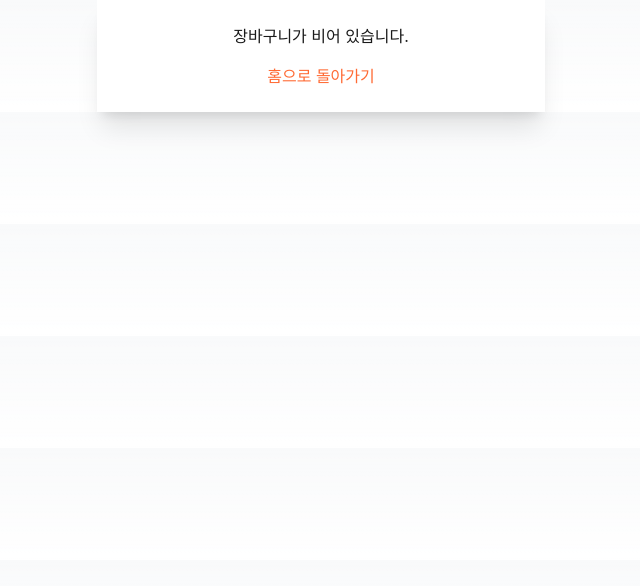
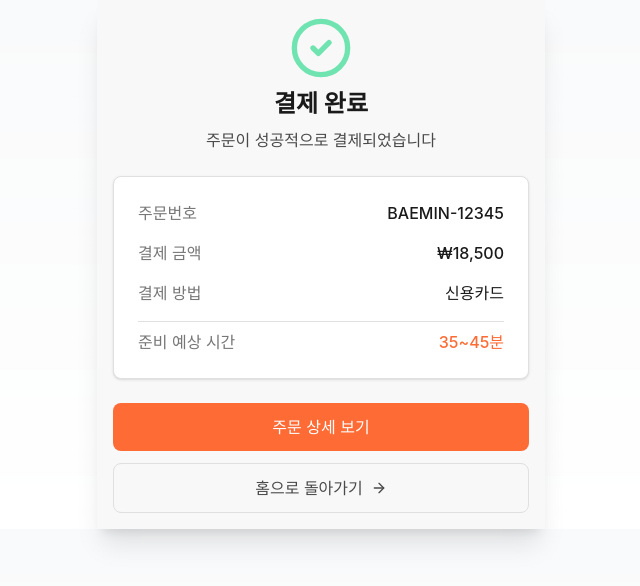
Before and after one commit to WON-Q/user-frontend, a Next.js app: page /payment/complete in a window 1280 px wide. Shown: the top 586 px of the page, without its empty margins (319-959 px from the left). Built offline with nearby package versions, Linux system fonts and the light colour scheme; a web font is replaced by a local one.

Commit message:
feat: 결제중, 결제완료료

```diff
--- a/app/payment/[orderId]/page.tsx
+++ b/app/payment/[orderId]/page.tsx
@@ -10,7 +10,7 @@ export default function PaymentPage({ params }: { params: { orderId: string } })
   const tableId = searchParams.get("tableId") || "1";
 
   console.log("orderId:", params.orderId); // Log the orderId
-
+  console.log(restaurantId, tableId); // Log the restaurantId and tableId
   return (
     <CartProvider restaurantId={restaurantId} tableId={tableId}>
       <PaymentContent orderId={params.orderId} />
--- /dev/null
+++ b/app/payment/complete/page.tsx
@@ -0,0 +1,66 @@
+"use client";
+
+import Link from "next/link";
+import Image from "next/image";
+import { CheckCircle2, ArrowRight } from "lucide-react";
+import { useSearchParams } from "next/navigation";
+
+export default function PaymentCompletePage() {
+  const searchParams = useSearchParams();
+  const restaurantId = searchParams.get("restaurantId") || "defaultRestaurantId"; // Fallback value
+  const tableId = searchParams.get("tableId") || "defaultTableId"; // Fallback value
+
+  return (
+    <div className="flex min-h-screen flex-col items-center justify-center bg-[#F8F8F8] p-4">
+      <div className="w-full max-w-md space-y-6">
+        <div className="flex flex-col items-center justify-center space-y-2 text-center">
+          <CheckCircle2 className="h-16 w-16 text-[#70E4B0]" />
+          <h1 className="text-2xl font-bold text-[#1A1A1A]">결제 완료</h1>
+          <p className="text-[#4A4A4A]">주문이 성공적으로 결제되었습니다</p>
+        </div>
+
+        <div className="border border-[#E0E0E0] bg-white shadow-sm rounded-lg p-6">
+          <div className="space-y-4">
+            <div className="flex justify-between">
+              <span className="text-[#767676]">주문번호</span>
+              <span className="font-medium text-[#1A1A1A]">BAEMIN-12345</span>
+            </div>
+
+            <div className="flex justify-between">
+              <span className="text-[#767676]">결제 금액</span>
+              <span className="font-medium text-[#1A1A1A]">₩18,500</span>
+            </div>
+
+            <div className="flex justify-between">
+              <span className="text-[#767676]">결제 방법</span>
+              <span className="font-medium text-[#1A1A1A]">신용카드</span>
+            </div>
+
+            <div className="border-t border-[#E0E0E0] my-2"></div>
+
+            <div className="flex justify-between">
+              <span className="text-[#767676]">준비 예상 시간</span>
+              <span className="font-medium text-[#FF6B35]">35~45분</span>
+            </div>
+          </div>
+        </div>
+
+        <div className="space-y-3">
+          <button className="w-full py-3 bg-[#FF6B35] text-white rounded-lg hover:bg-[#C75000]">
+            주문 상세 보기
+          </button>
+
+          <Link
+            href={`/restaurant/${restaurantId}/table/${tableId}/menu`}
+            className="block w-full"
+          >
+            <button className="w-full py-3 border border-[#E0E0E0] text-[#4A4A4A] rounded-lg hover:bg-[#F8F8F8] flex items-center justify-center gap-2">
+              <span>홈으로 돌아가기</span>
+              <ArrowRight className="h-4 w-4" />
+            </button>
+          </Link>
+        </div>
+      </div>
+    </div>
+  );
+}
--- a/app/payment/processing/page.tsx
+++ b/app/payment/processing/page.tsx
@@ -1,32 +1,47 @@
 "use client";
 
-import { useEffect, useState } from "react";
-import { useRouter } from "next/navigation";
+import { useSearchParams, useRouter } from "next/navigation";
+import { useEffect } from "react";
 import Image from "next/image";
 import { Loader2 } from "lucide-react";
 
 export default function PaymentProcessingPage() {
+  const searchParams = useSearchParams();
   const router = useRouter();
-  const [progress, setProgress] = useState(0);
+  const orderId = searchParams.get("orderId");
+  const restaurantId = searchParams.get("restaurantId");
+  const processing = searchParams.get("processing");
 
   useEffect(() => {
-    const interval = setInterval(() => {
-      setProgress((prev) => {
-        if (prev >= 100) {
-          clearInterval(interval);
-          router.push("/payment/complete");
-          return 100;
+    if (!orderId || !restaurantId || !processing) {
+      console.error("Missing required query parameters.");
+      return;
+    }
+
+    const checkPaymentStatus = async () => {
+      try {
+        // Simulate API call to check payment status
+        const response = await fetch(`http://localhost:8080/api/v1/pg/status?orderId=${orderId}`);
+        const data = await response.json();
+        if (!response.ok) throw new Error(data.message || "결제 상태 확인 실패");
+
+        if (data.status === "success") {
+          router.push(`/payment/complete?orderId=${orderId}&restaurantId=${restaurantId}`);
+        } else {
+          alert("결제가 실패했습니다. 다시 시도해주세요.");
         }
-        return prev + 10;
-      });
-    }, 500);
+      } catch (error) {
+        console.error("결제 상태 확인 중 오류:", error);
+        alert("결제 상태 확인 중 오류가 발생했습니다.");
+      }
+    };
 
-    return () => clearInterval(interval);
-  }, [router]);
+    checkPaymentStatus();
+  }, [orderId, restaurantId, processing, router]);
 
   return (
-    <div className="flex min-h-screen flex-col items-center justify-center bg-white p-4">
-      <div className="w-full max-w-md space-y-8 text-center">
+    <div className="flex min-h-screen flex-col items-center justify-center bg-white p-6">
+      <div className="w-full max-w-md text-center space-y-6">
         <div className="flex justify-center">
           <Image
             src="/placeholder.svg?height=80&width=80"
@@ -37,21 +52,16 @@ export default function PaymentProcessingPage() {
           />
         </div>
 
-        <h1 className="text-2xl font-bold text-gray-800">결제 중입니다</h1>
+        <h1 className="text-2xl font-bold text-gray-800">결제 진행 중</h1>
 
-        <div className="relative h-2 w-full overflow-hidden rounded-full bg-gray-200">
-          <div
-            className="absolute left-0 top-0 h-full bg-[#2AC1BC] transition-all duration-300"
-            style={{ width: `${progress}%` }}
-          ></div>
+        <div className="flex justify-center">
+          <div className="flex items-center justify-center w-12 h-12">
+            <Loader2 className="h-12 w-12 animate-spin text-[#2AC1BC]" />
+          </div>
         </div>
 
-        <div className="flex items-center justify-center space-x-2 text-gray-600">
-          <Loader2 className="h-5 w-5 animate-spin text-[#2AC1BC]" />
-          <p>잠시만 기다려주세요...</p>
-        </div>
-
-        <p className="text-sm text-gray-500">결제가 진행 중입니다. 페이지를 닫지 마세요.</p>
+        <p className="text-base text-gray-600">잠시만 기다려주세요...</p>
+        <p className="text-sm text-gray-500">결제 처리 중입니다. 페이지를 닫지 마세요.</p>
       </div>
     </div>
   );
--- a/app/restaurant/[restaurantId]/table/[tableId]/menu/page.tsx
+++ b/app/restaurant/[restaurantId]/table/[tableId]/menu/page.tsx
@@ -1,7 +1,7 @@
 "use client";
 
 import { useEffect, useState, useRef } from "react";
-import { usePathname } from "next/navigation";
+import { usePathname, useSearchParams } from "next/navigation";
 import MenuCard from "@/components/menu/MenuCard";
 import MenuDetailModal from "@/components/menu/MenuDetailModal";
 import NavBar from "@/components/navbar/NavBar";
@@ -11,6 +11,7 @@ import Link from 'next/link'; // Ensure Link is imported correctly
 
 export default function MenuPage() {
   const pathname = usePathname();
+  const searchParams = useSearchParams();
   const [restaurantId, setRestaurantId] = useState<string | null>(null);
   const [tableId, setTableId] = useState<string | null>(null);
   const [activeCategory, setActiveCategory] = useState("all");
@@ -22,12 +23,18 @@ export default function MenuPage() {
   const [loading, setIsLoading] = useState(true);
   const [selectedMenu, setSelectedMenu] = useState<MenuItem | null>(null);
   const [isModalOpen, setIsModalOpen] = useState(false);
+  const [showPaymentModal, setShowPaymentModal] = useState(false);
 
   useEffect(() => {
     const parts = pathname.split("/");
     setRestaurantId(parts[2] || null);
     setTableId(parts[4] || null);
-  }, [pathname]);
+
+    // Check for payment status in query parameters
+    if (searchParams.get("paymentStatus") === "success") {
+      setShowPaymentModal(true);
+    }
+  }, [pathname, searchParams]);
 
   useEffect(() => {
     if (!restaurantId || !tableId) return;
@@ -126,6 +133,21 @@ export default function MenuPage() {
       <NavBar tableId={tableId} restaurantId={restaurantId} showOrderListModal>
         {storeName}
       </NavBar>
+
+      {showPaymentModal && (
+        <div className="fixed inset-0 bg-black bg-opacity-50 z-50 flex items-center justify-center">
+          <div className="bg-white rounded-lg p-6 shadow-lg text-center">
+            <h2 className="text-xl font-bold text-gray-800 mb-4">결제가 완료되었습니다!</h2>
+            <p className="text-gray-600 mb-4">주문이 성공적으로 완료되었습니다.</p>
+            <button
+              onClick={() => setShowPaymentModal(false)}
+              className="px-4 py-2 bg-[var(--color-primary)] text-white rounded-lg hover:bg-[var(--color-primary-dark)]"
+            >
+              닫기
+            </button>
+          </div>
+        </div>
+      )}
 
       <div className="sticky top-[72px] z-10 bg-white border-b border-gray-100 shadow-sm">
         <div className="px-4 pt-3">
--- a/components/cart/CartButtons.tsx
+++ b/components/cart/CartButtons.tsx
@@ -19,7 +19,7 @@ export default function CartButtons({ restaurantId, tableId }: CartButtonsProps)
     setLoading(true);
 
     // 기본값
-    const fallbackOrderId = "o1";
+    const fallbackOrderId = "1";
     const fallbackCallbackUrl = `http://localhost:3000/payment/${fallbackOrderId}?restaurantId=${restaurantId}&tableId=${tableId}`;
 
     try {
--- a/components/payment/PaymentContent.tsx
+++ b/components/payment/PaymentContent.tsx
@@ -72,43 +72,37 @@ export default function PaymentContent({ orderId }: { orderId: string }) {
     setPaymentError(null);
 
     try {
-      const generatedOrderId = generateOrderId(tableId); // 주문 ID 생성
+      // 💡 실제 결제 요청 (현재는 주석 처리)
+      /*
+      const payRes = await fetch("http://localhost:8080/api/v1/pg/pay", {
+        method: "POST",
+        headers: { "Content-Type": "application/json" },
+        body: JSON.stringify({
+          orderId,
+          merchantId: Number(restaurantId),
+          amount: totalAmount,
+          payMethod: paymentMethod,
+        }),
+      });
 
-      const orderPayload = {
-        order_id: generatedOrderId,
-        totalAmount: totalAmount,
-        items: items.map((item) => ({
-          menuId: item.id,
-          quantity: item.quantity,
-          options: item.options || {},
-        })),
-      };
+      const payData = await payRes.json();
+      if (!payRes.ok) throw new Error(payData.message || "결제 요청 실패");
 
-      // 💡 실제 API 호출 (지금은 mock)
-      // await fetch("/api/order", {
-      //   method: "POST",
-      //   headers: { "Content-Type": "application/json" },
-      //   body: JSON.stringify(orderPayload),
-      // });
+      // ✅ 결제 성공 시 리다이렉트 URL로 이동
+      window.location.href = payData.redirectUrl; // 예: "https://wooricard.com/..."
+      */
 
-      // ✅ 기존 cart 삭제
+      // ✅ 결제 중 페이지로 전환
+      router.push(`/payment/processing?orderId=${orderId}&restaurantId=${restaurantId}&processing=true`);
+
+      // ✅ 장바구니 클리어
       clearCart();
-
-      // ✅ 새로 생성한 order_id로 cart 저장
-      localStorage.setItem(
-        `${generatedOrderId}`,
-        JSON.stringify(items)
-      );
-
-      // 🔄 메뉴 페이지 이동
-      router.push(`/restaurant/${restaurantId}/table/${tableId}/menu`);
     } catch (error) {
       console.error(error);
-      setPaymentError("결제 처리 중 오류가 발생했습니다. 다시 시도해주세요.");
+      setPaymentError("결제 요청 중 오류가 발생했습니다. 다시 시도해주세요.");
       setProcessing(false);
     }
   };
-
 
   if (items.length === 0) {
     return (
```
